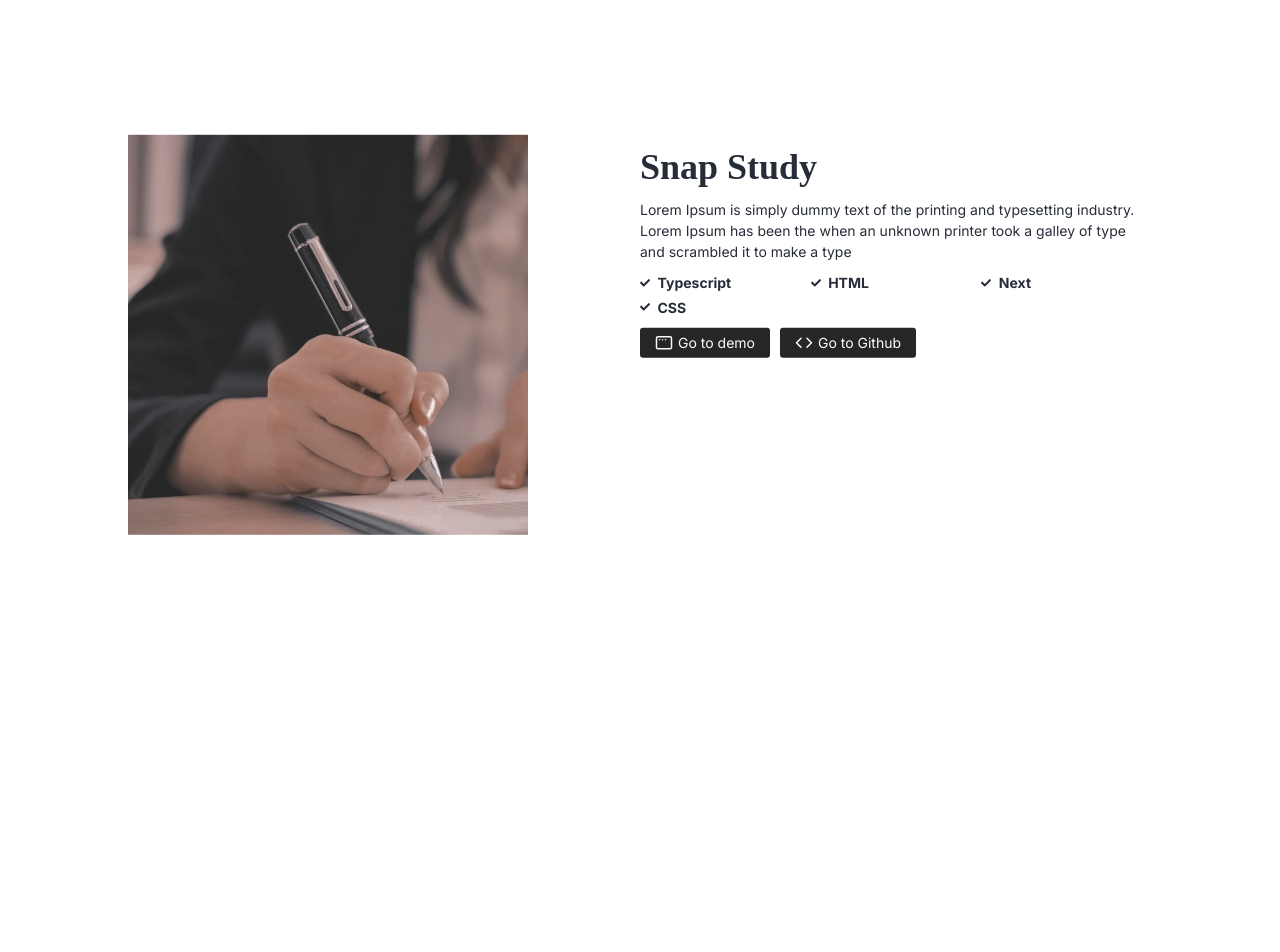
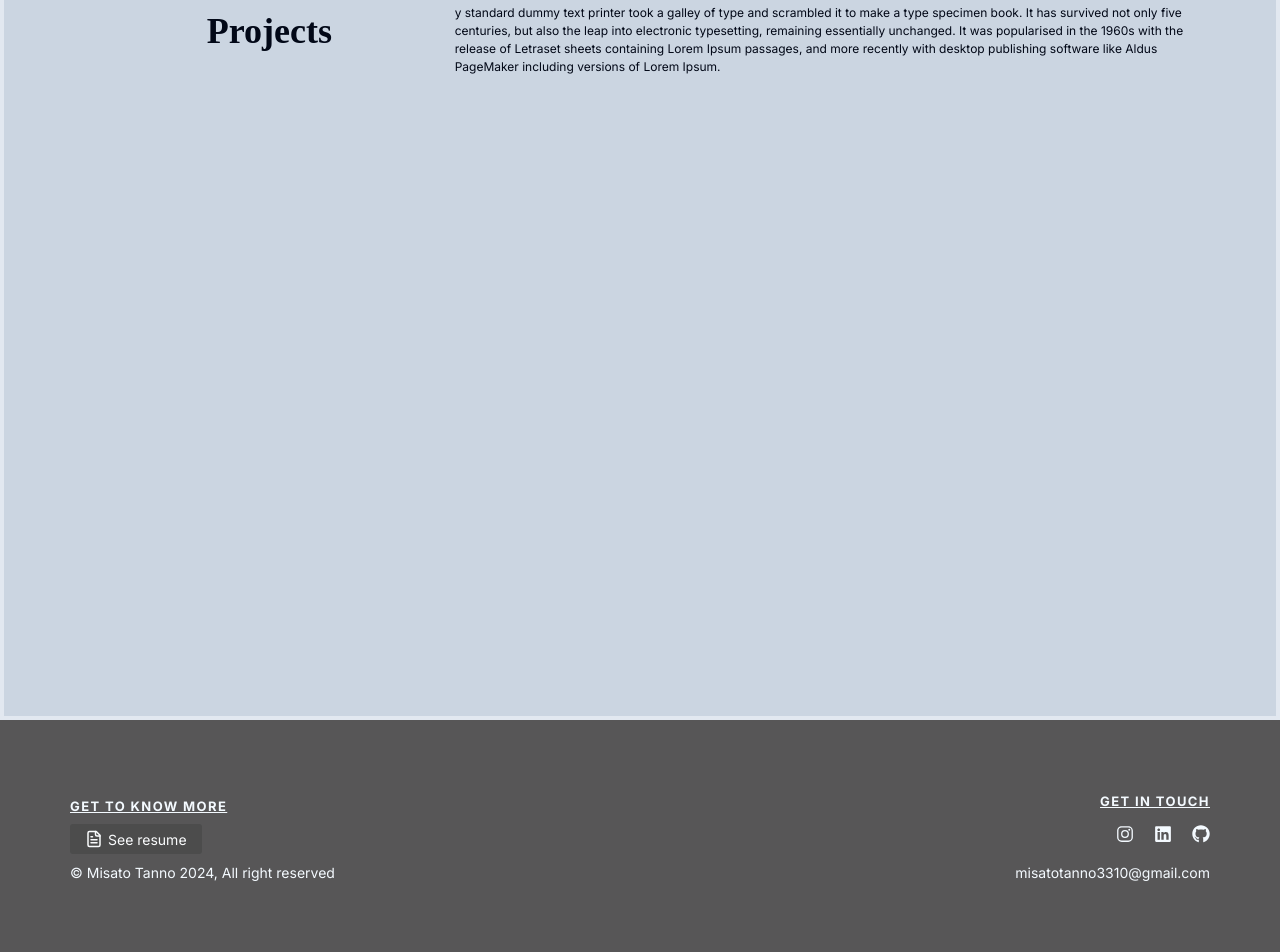
Before and after one commit to misato0804/portfolio_2024, a Next.js app: page / in a window 1280 px wide. Shown: the part 1000-1952 px from the top of the page. Built offline with nearby package versions, Linux system fonts and the light colour scheme.

Commit message:
Added container

```diff
--- a/src/app/page.tsx
+++ b/src/app/page.tsx
@@ -7,6 +7,7 @@ import { Footer } from "@/components/elements/footer/Footer";
 import { Header } from "@/components/elements/header/Header";
 import { PreLoader } from "@/components/features/preLoader";
 import { useState } from "react";
+import { SectionContainer } from "@/components/elements/container/sectionContainer";
 
 export default function Home() {
 
@@ -14,17 +15,19 @@ export default function Home() {
 
   return (
     <>
-      {isLoading ? <PreLoader setIsLoading={setIsLoading} /> :
+      {/* {isLoading ? <PreLoader setIsLoading={setIsLoading} /> : */}
         <div>
           <Header />
           <main>
             <MainTop />
-            <MainProjects />
-            <MainAbout />
+            {/* <MainProjects /> */}
+            {/* <MainAbout /> */}
+            <SectionContainer sectionTitle="Projects" description="y standard dummy text printer took a galley of type and scrambled it to make a type specimen book. It has survived not only five centuries, but also the leap into electronic typesetting, remaining essentially unchanged. It was popularised in the 1960s with the release of Letraset sheets containing Lorem Ipsum passages, and more recently with desktop publishing software like Aldus PageMaker including versions of Lorem Ipsum. " />
             <BackGround />
           </main>
           <Footer />
-        </div>}
+        </div>
+        {/* } */}
     </>
   );
 }
--- /dev/null
+++ b/src/components/elements/container/sectionContainer/index.tsx
@@ -0,0 +1,44 @@
+import React, { useEffect, useRef } from 'react'
+import { SectionContainerProps } from './type'
+import gsap from 'gsap'
+import { ScrollTrigger } from 'gsap/ScrollTrigger';
+
+gsap.registerPlugin(ScrollTrigger);
+
+export const SectionContainer = ({ children, sectionTitle, description }: SectionContainerProps) => {
+  const titleRef = useRef<HTMLHeadingElement | null>(null)
+  const paragraghRef = useRef<HTMLParagraphElement | null>(null)
+
+  useEffect(() => {
+    const timeline = gsap.timeline({
+      scrollTrigger: titleRef.current,
+      start: 'top bottom',
+      scrub: 1
+    });
+    if (titleRef.current && paragraghRef.current && titleRef.current) {
+
+      timeline.fromTo(
+        titleRef.current,
+        {opacity: 0, y: 30},
+        {opacity: 1, y: 0, duration: 1, ease: 'power3.out'},
+      )
+      timeline.fromTo(
+        paragraghRef.current,
+        {opacity: 0, y: 30},
+        {opacity: 1, y: 0, duration: 1, ease: 'power3.out'},
+        "-=0.5"
+      )
+    }
+
+  }, [])
+
+  return (
+    <section className='bg-slate-300 border-4 max-w-[1280px] h-screen mx-auto p-12 md:p-24 lg:p-32'>
+      <div className='md:grid grid-cols-3'>
+        <h1 ref={titleRef} className='font-display md:text-center'> {sectionTitle} </h1>
+        <p ref={paragraghRef} className='my-4 md:my-0 col-span-2 text-[1.2rem]'>{description}</p>
+      </div>
+      {children}
+    </section>
+  )
+}
--- /dev/null
+++ b/src/components/elements/container/sectionContainer/type.ts
@@ -0,0 +1,5 @@
+export type SectionContainerProps = {
+  children?: React.ReactNode,
+  sectionTitle: string,
+  description: string,
+}
--- a/src/components/elements/footer/Footer.tsx
+++ b/src/components/elements/footer/Footer.tsx
@@ -7,11 +7,10 @@ import { EmailNavigateButton } from "../buttons/emailNavigateButton"
 
 export const Footer = () => {
   return (
-    <footer className='md:flex justify-around items-center'>
-
+    <footer className='md:flex justify-around items-center md:px-20'>
       <div className="container">
         <div>
-          <h6 className="footer-sub-title">GET TO KNOW MORE</h6>
+          <h6 className="footer-sub-title underline">GET TO KNOW MORE</h6>
           <div className="min-h-[45px] flex items-center">
             <ButtonNormal
               title="See resume"
@@ -24,10 +23,10 @@ export const Footer = () => {
         </div>
       </div>
 
-      <div className="container left text-right ">
+      <div className="container md:text-right md:justify-end">
         <div>
-          <h6 className="footer-sub-title">GET IN TOUCH</h6>
-          <ul className="min-h-[45px] items-center justify-end">
+          <h6 className="footer-sub-title underline">GET IN TOUCH</h6>
+          <ul className="min-h-[45px] items-center md:justify-end">
             {myLinks.map(item => {
               const IconComponent = item.icon;
               return (
--- a/src/components/elements/footer/style.css
+++ b/src/components/elements/footer/style.css
@@ -3,7 +3,7 @@ footer {
   background-color: rgb(16, 15, 17);
   color: aliceblue;
   opacity: 70%;
-  padding: 6rem 16rem;
+  padding: 6rem 4rem;
 }
 
 .footer-sub-title {
--- a/src/components/elements/main_about/index.tsx
+++ b/src/components/elements/main_about/index.tsx
@@ -79,13 +79,13 @@ const MainAbout = () => {
   }, [])
 
   return (
-    <section className='about' ref={aboutContainerRef}>
-      <div className='introduction grid grid-cols-2 gap-8'>
+    <section className='about border-red-50 border-4' ref={aboutContainerRef}>
+      <div className='introduction '>
         <div className='description'>
           <h1 className='font-display font-bold mb-8'>About me</h1>
           <p ref={textRef} className='text1'>{ originalText }</p>
         </div>
-        <div ref={imageRef} className='my-image w-[450px] h-[370px] bg-slate-500 object-fill'></div>
+        <div ref={imageRef} className='image my-image bg-slate-500 object-fill'></div>
       </div>
     </section>
   )
--- a/src/components/elements/main_about/style.css
+++ b/src/components/elements/main_about/style.css
@@ -4,24 +4,24 @@
   height: 300vh;
 }
 
-.introduction {
-  position: sticky;
-  top: 50%;
-  transform: translateY(-50%);
-  padding: 0 24rem;
-}
+/* .introduction { */
+  /* position: sticky; */
+  /* top: 50%; */
+  /* transform: translateY(-50%); */
+  /* padding: 0 24rem; */
+/* } */
 
-.description {
+/* .description {
   flex: 1;
-  /* padding: 0 8rem; */
+  padding: 0 8rem;
   line-height: 3rem;
-}
+} */
 
 .my-image {
   background-image: url('/sample.jpeg');
   flex: 1;
-  width: 450px;
-  height: 370px;
+  width: 100vw;
+  height: auto;
   background-size: fill;
   background-position: center;
   transition: background-image 1s ease;
--- a/src/components/features/projectCard/index.tsx
+++ b/src/components/features/projectCard/index.tsx
@@ -5,22 +5,21 @@ import ButtonNormal from '@/components/elements/buttons/buttonNormal/ButtonNorma
 import { Code } from 'lucide-react';
 import { AppWindowMac } from 'lucide-react';
 
-export const ProjectCard = ({ title, image, alt, demoLink, githubLink,description, stacks}: ProjectCardProps) => {
+export const ProjectCard = ({ title, image, alt, demoLink, githubLink, description, stacks }: ProjectCardProps) => {
 
   return (
     <div className="h-screen flex-none w-1/4">
-      <div className='w-screen h-screen flex justify-center items-center'>
-        <div className='flex w-[80%] justify-evenly'>
-          <div className="image-container flex-1 z-10">
+      <div className='w-screen h-screen flex justify-center items-center bg-cyan-200'>
+        <div className='lg:flex w-[80%] justify-evenly'>
+          <div className="relative flex-1  w-full h-[300px]">
             <Image
               alt={alt}
               src={image}
-              width={400}
-              height={500}
-              className='z-10'
+              fill
+              objectFit='contain'
             />
           </div>
-          <div className='detail-container flex-1'>
+          <div className='flex-1 my-8'>
             <div>
               <h1 className='font-display font-bold my-2'>{title}</h1>
               <p> {description} </p>
@@ -36,19 +35,23 @@ export const ProjectCard = ({ title, image, alt, demoLink, githubLink,descriptio
                 </div>
               ))}
             </div>
-            <div className='flex space-x-4'>
+            <div className='w-full space-y-2 md:flex  md:space-x-4 md:space-y-0'>
+              <div>
                 <ButtonNormal
                   title={'Go to demo'}
                   onClick={() => window.open(demoLink, '_blank')}
                   bgColor={'bg-black'}
                   icon={AppWindowMac}
                 />
+              </div>
+              <div>
                 <ButtonNormal
                   title={'Go to Github'}
                   onClick={() => { }}
                   bgColor={'bg-black'}
                   icon={Code}
                 />
+              </div>
             </div>
           </div>
           <div>
```
Lines whose indentation alone changed are shown as unchanged.
